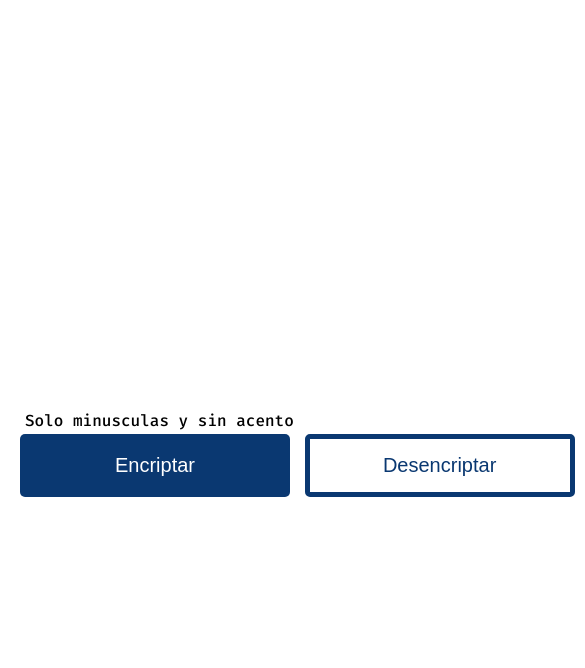
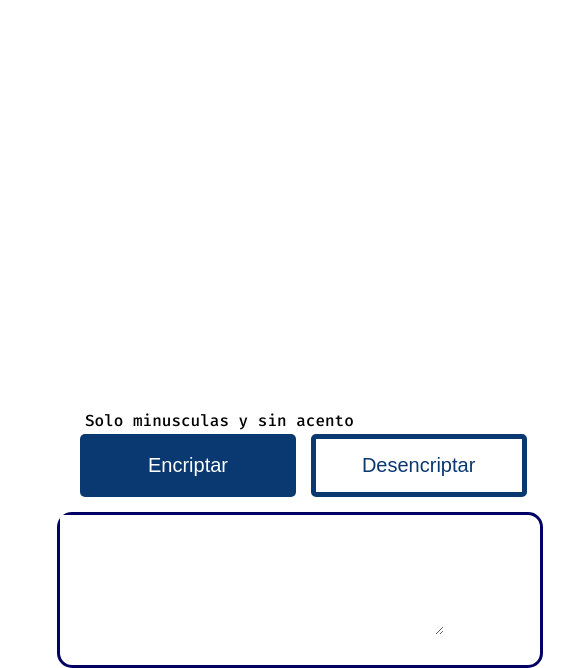
Before and after one commit to Nicolas-Fabian-Sanchez/proyecto-encriptador-, a plain HTML site: page index.html in a window 390 px wide. Shown: the part 313-981 px from the top of the page, 585 px wide, since content can reach past the window. Drawn offline with Linux system fonts and the light colour scheme.

Commit message:
segundo cambio

```diff
--- a/index.html
+++ b/index.html
@@ -23,7 +23,7 @@
             <button class="boton2" onclick="desencriptar()">Desencriptar</button>
 
         </section>
-        <section class="encritador" >
+        <section class="encriptador" >
             <img src="./imagenes/Muñeco.png" alt=" imagen hombre buscando diamantes " id="imgEncrip">
             <h2 id="Tencriptador">Ningun mensaje fue encontrado</h2>
             <textarea cols="20" rows="8" id="encriptadorTexto"></textarea>
--- a/style.css
+++ b/style.css
@@ -22,7 +22,6 @@ main{
     display: grid;
     grid-template-columns: repeat(2,1fr);
     grid-gap: 10px; /* para separa las grillas */
-    grid-auto-rows: minmax(150px,auto);
 }
 .titulo{
     color: rgb(45, 4, 116);
@@ -45,7 +44,7 @@ textarea{
 .oracion{
     margin:  0 25px;
 }
-.encritador{
+.encriptador{
     grid-column: 2/3;
     grid-row: 1/3;
     width: 300px;
@@ -110,7 +109,47 @@ textarea{
     width: 40%;
     height: 10%;
     border-radius: 5px;
-    background: #D8DFE8;
+    background: #0A3871 ;
     font-weight: bold;
+    color: #D8DFE8;
 }
 /*comienzan las media query */
+@media(max-width:800px){
+    main{
+        width: 450px;
+        grid-template-rows: 2;
+        grid-template-columns: 1;
+    }
+    .centrado{
+        grid-row: 1;
+        width: 80%;
+        margin: auto;
+    }
+    .encriptador{
+        grid-column: 1;
+        grid-row: 2;
+        width: 80%;
+        height: 150px;
+        margin: auto;
+    }
+    #imgEncrip{
+        display: none;
+    }
+    #Tencriptador{
+        display:none
+    }
+    #copiar{
+       width: 80%;
+       margin-top: 10%;
+       align-items: center;
+    }
+    #encriptadorTexto{
+        margin: 0;
+        height: 80%;
+    }
+}
+@media(max-width:330px){
+    main{
+        width: 250px;
+    }
+}
```
